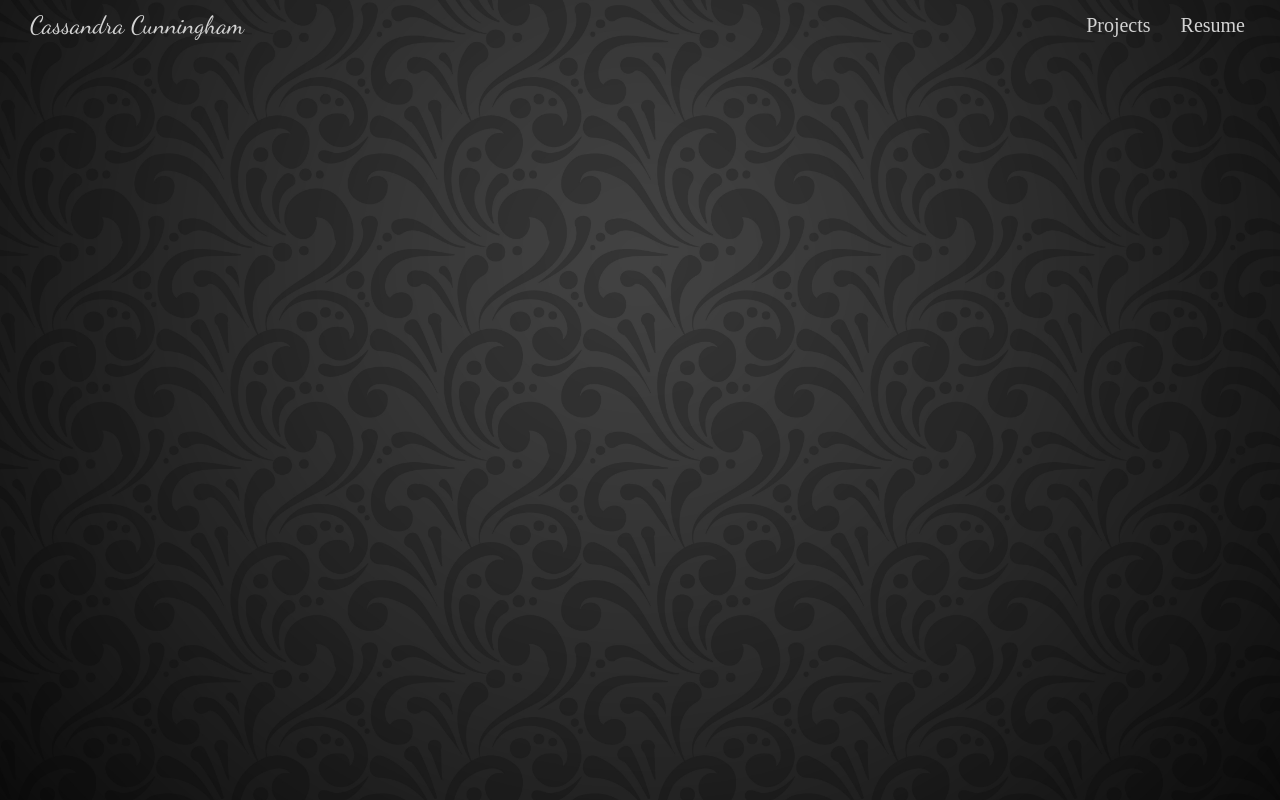
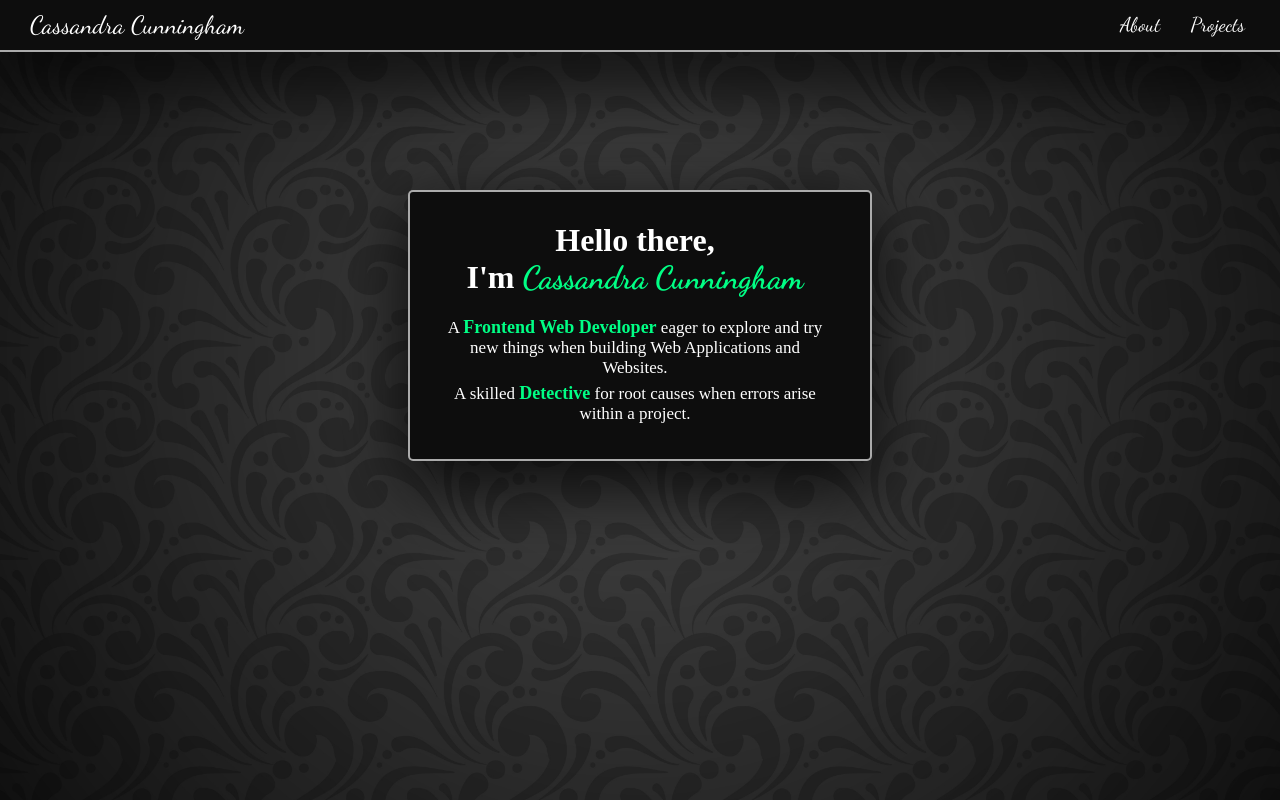
Before and after one commit to ScriptSculptorJS/cassandra-cunningham-portfolio, a React (Vite) app: page / in a window 1280 px wide. Built offline with nearby package versions, Linux system fonts and the light colour scheme.

Commit message:
Generated HTML for Gretting component and styled it. Updated color palette theme for website

```diff
--- a/src/App.jsx
+++ b/src/App.jsx
@@ -1,10 +1,12 @@
 import Header from './components/header.jsx';
+import Greeting from './components/greeting.jsx';
 
 function App() {
 
   return (
     <>
       <Header />
+      <Greeting />
     </>
   )
 }
--- /dev/null
+++ b/src/components/greeting.jsx
@@ -0,0 +1,23 @@
+function Greeting() {
+
+  return(
+    <div className='greeting-container'>
+      <div className='greeting-content'>
+        <h1 className='hello'>
+          Hello there,
+        </h1>
+        <h1 className='hello-name'>
+          I'm <span><b>Cassandra Cunningham</b></span>
+        </h1>
+        <p>
+          A <b id='noun'>Frontend Web Developer</b> eager to explore and try new things when building Web Applications and Websites.
+        </p>
+        <p className='detective'>
+          A skilled <b id='noun'>Detective</b> for root causes when errors arise within a project.
+        </p>
+      </div>
+    </div>
+  )
+}
+
+export default Greeting
--- a/src/components/header.jsx
+++ b/src/components/header.jsx
@@ -2,10 +2,11 @@ function Header() {
 
   return(
     <header>
-      <p class='name'>Cassandra Cunningham</p>
-      <div class='nav-container'>
-        <p class='projects'>Projects</p>
-        <p class='resume'>Resume</p>
+      <p className='name'>Cassandra Cunningham</p>
+      <div className='nav-container'>
+        <p className='about'>About</p>
+        <p className='projects'>Projects</p>
+
       </div>
     </header>
   )
--- a/src/main.jsx
+++ b/src/main.jsx
@@ -2,6 +2,7 @@ import { StrictMode } from 'react'
 import { createRoot } from 'react-dom/client'
 import './styles/index.css';
 import './styles/header.css';
+import './styles/greeting.css';
 import App from './App.jsx'
 
 createRoot(document.getElementById('root')).render(
--- /dev/null
+++ b/src/styles/greeting.css
@@ -0,0 +1,140 @@
+.greeting-container {
+  display: flex;
+  justify-content: center;
+  align-items: center;
+  flex-flow: column wrap;
+  margin-top: 15%
+}
+
+.greeting-content {
+  width: 400px;
+  /*background-color: rgba(255, 255, 255, 0.079);*/
+  border: 2px solid hsla(0, 0%, 83%, 0.798);
+  background-color: #0D0D0D;
+  margin: 0px 70px;
+  padding: 30px;
+  color: #FFFFFF;
+  /*box-shadow: rgba(0, 0, 0, 0.3) 0px 50px 100px -20px, rgba(0, 0, 0, 0.3) 0px 30px 60px -30px, rgba(0, 0, 0, 0.3) 0px -2px 6px 0px inset;*/
+  box-shadow: rgba(0, 0, 0, 0.80) 0px 22px 70px 4px;
+  border-radius: 5px;
+}
+
+.hello {
+  margin-bottom: 0px;
+}
+
+.hello,
+.hello-name {
+  margin-top: 0px;
+}
+
+.hello-name {
+  margin-bottom: 20px;
+}
+
+.greeting-container h1,
+.greeting-container p {
+  width: 390px;
+}
+
+.greeting-container p {
+  margin-bottom: 5px;
+  font-size: 17px;
+}
+
+.greeting-container span {
+  font-family: "Dancing Script", cursive;
+  color: #00FF85;
+}
+
+.greeting-container #noun {
+  font-size: 18px;
+  color: #00FF85;
+}
+
+.greeting-container .detective {
+  margin-top: 0px;
+}
+
+@media (max-width: 380px) {
+  .greeting-container {
+    margin-top: 30%;
+  }
+  .greeting-content {
+    width: 160px;
+    margin: 0px 20px;
+  }
+  .greeting-container h1,
+  .greeting-container p {
+    width: 150px;
+  }
+  .greeting-container h1 {
+    font-size: 17px;
+  }
+  .greeting-container p {
+    font-size: 12px;
+  }
+  .greeting-container #noun {
+    font-size: 13px;
+  }
+}
+
+@media (min-width: 380px) and (max-width: 500px) {
+  .greeting-container {
+    margin-top: 30%;
+  }
+  .greeting-content {
+    width: 190px;
+  }
+  .greeting-container h1,
+  .greeting-container p {
+    width: 180px;
+  }
+  .greeting-container h1 {
+    font-size: 17px;
+  }
+  .greeting-container p {
+    font-size: 12px;
+  }
+  .greeting-container #noun {
+    font-size: 13px;
+  }
+}
+
+@media (min-width: 500px) and (max-width: 535px) {
+  .greeting-content {
+    width: 250px;
+  }
+  .greeting-container h1,
+  .greeting-container p {
+    width: 240px;
+  }
+  .greeting-container h1 {
+    font-size: 22px;
+  }
+  .greeting-container p {
+    font-size: 13px;
+  }
+  .greeting-container #noun {
+    font-size: 14px;
+  }
+}
+
+@media (min-width: 535px) and (max-width: 650px) {
+  .greeting-content {
+    width: 300px;
+  }
+  .greeting-container h1,
+  .greeting-container p {
+    width: 290px;
+  }
+  .greeting-container h1 {
+    font-size: 27px;
+  }
+  .greeting-container p {
+    font-size: 15px;
+  }
+  .greeting-container #noun {
+    font-size: 16px;
+  }
+}
--- a/src/styles/header.css
+++ b/src/styles/header.css
@@ -8,50 +8,72 @@ header {
   display: flex;
   flex-direction: row;
   align-items: center;
+  background-color: #0D0D0D;
+  border-bottom: 2px solid hsla(0, 0%, 83%, 0.798);
+  box-shadow: rgba(0, 0, 0, 0.80) 0px 22px 70px 4px;
 }
 
 .name {
   font-family: "Dancing Script", cursive;
-  /*font-family: "Caveat", cursive;*/
   font-optical-sizing: auto;
-  font-size: 20px;
+  font-size: 25px;
   font-style: normal;
-  color: rgb(211, 211, 211);
+  color: #FFFFFF;
   margin-left: 30px;
 }
 
 .nav-container {
-  font-size: 16px;
+  font-size: 20px;
   margin-left: auto;
   display: flex;
   flex-direction: row;
-  /*color: rgb(193, 193, 193)*/
-  color: rgb(211, 211, 211);
+  color: #FFFFFF;
+  font-family: "Dancing Script", cursive;
 }
 
 .projects,
-.resume {
+.about {
   padding: 2px 5px;
   border-radius: 5px;
 }
 
 .projects:hover,
-.resume:hover {
-  background-color: rgba(255, 255, 255, 0.079);
-
+.about:hover {
+  /*background-color: rgba(255, 255, 255, 0.079);*/
+  background-color: rgba(255, 0, 153, 0.8);
+  cursor: pointer;
 }
 
-.resume {
+.projects {
   margin-left: 20px;
   margin-right: 30px;
 }
 
-@media (max-width: 550px) {
+@media (max-width: 400px) {
   .name {
     font-size: 15px;
+
   }
   .nav-container {
     font-size: 12px;
+  }
+  .projects {
+    margin-left: 5px;
+
+  }
+}
+
+@media (min-width: 400px) and (max-width: 550px) {
+  .name {
+    font-size: 20px;
+    margin-left: 20px;
+  }
+  .nav-container {
+    font-size: 16px;
+  }
+  .projects {
+    margin-left: 10px;
+    margin-right: 20px;
   }
 }
 
--- a/src/styles/index.css
+++ b/src/styles/index.css
@@ -4,6 +4,7 @@ body {
   background-size: cover;
   background-position: center;
   height: 500px;
+  text-align: center;
 }
 
 /*:root {
```
